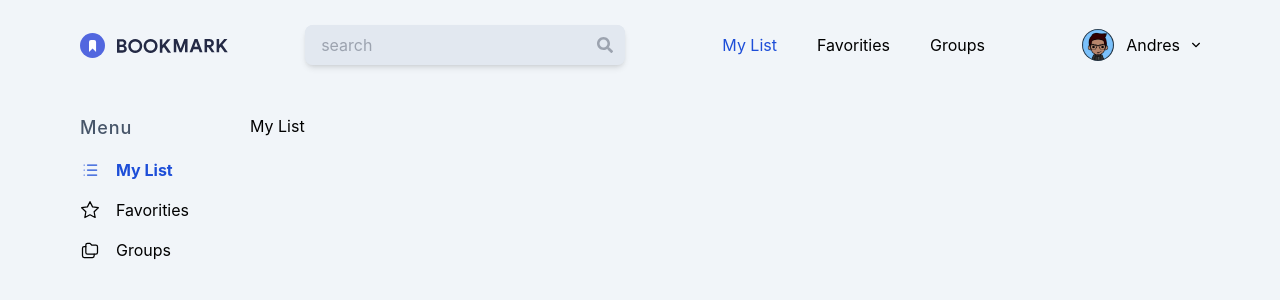
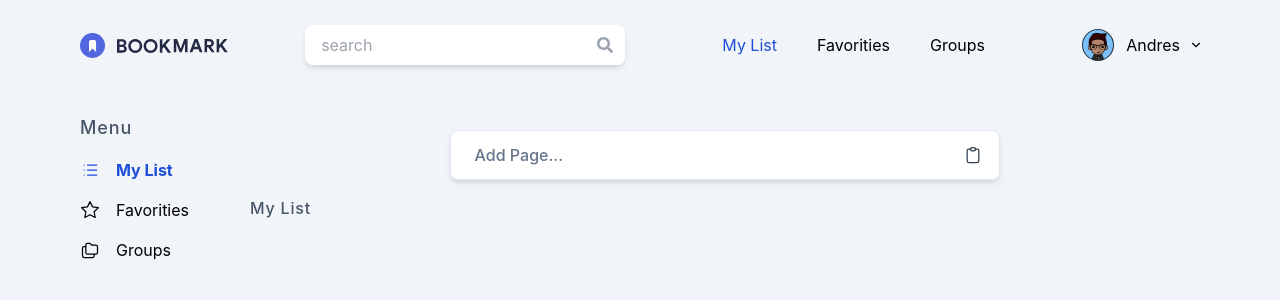
Before and after one commit to Andreszd/my-pages-collection, a React (Create React App) app: page /my-list in a window 1280 px wide. Shown: the top 300 px of the page. Built offline with nearby package versions, Linux system fonts and the light colour scheme.

Commit message:
add: input to add links of pages
Signed-off-by: joseandre <contretaa@gmail.com>

```diff
--- /dev/null
+++ b/src/components/AddPage.js
@@ -0,0 +1,19 @@
+import Icon from './Icon';
+
+export default function AddPage() {
+  return (
+    <div className="w-full p-4">
+      <div className="relative mx-auto block rounded-lg border border-solid border-slate-200 w-3/5 shadow-md overflow-hidden">
+        <input
+          type="text"
+          className="w-full px-6 py-3 placeholder:text-slate-500 placeholder:font-medium focus:outline-none"
+          placeholder="Add Page..."
+        />
+        <Icon
+          type="clip-board"
+          className="absolute right-4 top-0 w-5 h-5 top-0 bottom-0 my-auto hover:cursor-pointer hover:stroke-blue-500"
+        />
+      </div>
+    </div>
+  );
+}
--- a/src/components/PrincipalSearch.js
+++ b/src/components/PrincipalSearch.js
@@ -2,11 +2,11 @@ import { ReactComponent as SearchIcon } from '../assets/icons/search.svg';
 
 export default function PrincipalSearch() {
   return (
-    <div className="relative bg-slate-200 rounded-lg w-80 overflow-hidden focus:outiline shadow-md">
+    <div className="relative  rounded-lg w-80 overflow-hidden shadow-md">
       <input
         type="text"
         placeholder="search"
-        className="pl-4 pr-10 py-2 bg-slate-200 rounded w-full focus:outline-none "
+        className="pl-4 pr-10 py-2  rounded w-full focus:outline-none "
       />
       <span className="absolute top-0 right-0 px-3 flex flex-col justify-center h-full">
         <SearchIcon className="h-4 w-4 text-gray-400 " />
--- a/src/constants/mapIcon.js
+++ b/src/constants/mapIcon.js
@@ -1,11 +1,13 @@
 import { ReactComponent as List } from '../assets/icons/list.svg';
 import { ReactComponent as Favorities } from '../assets/icons/fav.svg';
 import { ReactComponent as Groups } from '../assets/icons/folders.svg';
+import { ReactComponent as ClipBoard } from '../assets/icons/clipboard.svg';
 
 export const libIcons = {
   list: List,
   favorities: Favorities,
   group: Groups,
+  'clip-board': ClipBoard,
 };
 
 export const mapIcon = (type) => libIcons[type];
--- a/src/pages/MyList.js
+++ b/src/pages/MyList.js
@@ -1,5 +1,12 @@
+import AddPage from '../components/AddPage';
+
 export default function MyList() {
-  return <main>
-    <h1>My List</h1>
-    </main>;
+  return (
+    <main>
+      <AddPage />
+      <section>
+        <h2 className="font-medium text-slate-600 tracking-wider">My List</h2>
+      </section>
+    </main>
+  );
 }
```
Also changed, not shown: src/assets/icons/clipboard.svg (added).
